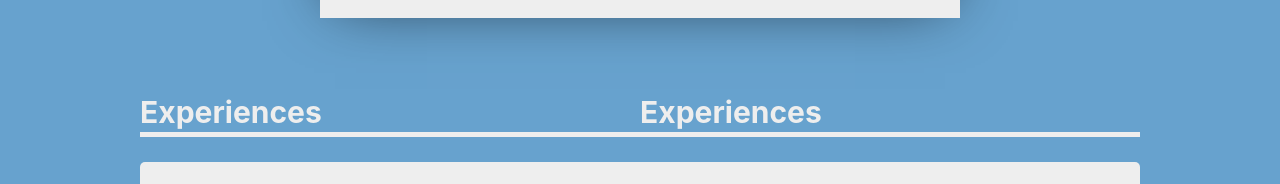
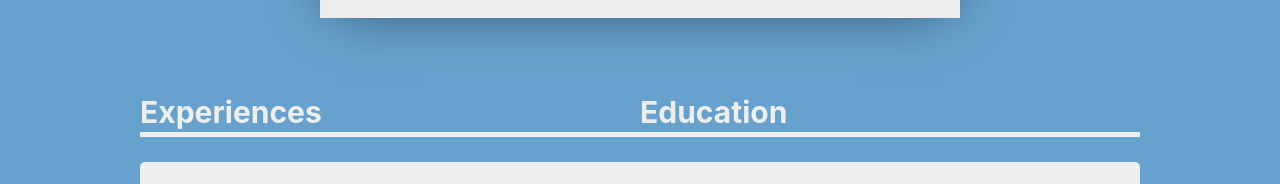
Before and after one commit to juliuscc/cv-webpage, a Next.js app: page / in a window 1280 px wide. Shown: the part 616-800 px from the top of the page. Built offline with nearby package versions, Linux system fonts and the light colour scheme.

Commit message:
Autogenerate SectionTitle

```diff
--- a/pages/index.js
+++ b/pages/index.js
@@ -68,8 +68,9 @@ class index extends Component {
 		return (
 			<Container>
 				<TitleBar>
-					<SectionTitle>Experiences</SectionTitle>
-					<SectionTitle>Experiences</SectionTitle>
+					{this.state.sections.map(({ title }) => (
+						<SectionTitle>{title}</SectionTitle>
+					))}
 				</TitleBar>
 				<ExperienceList
 					items={
```
